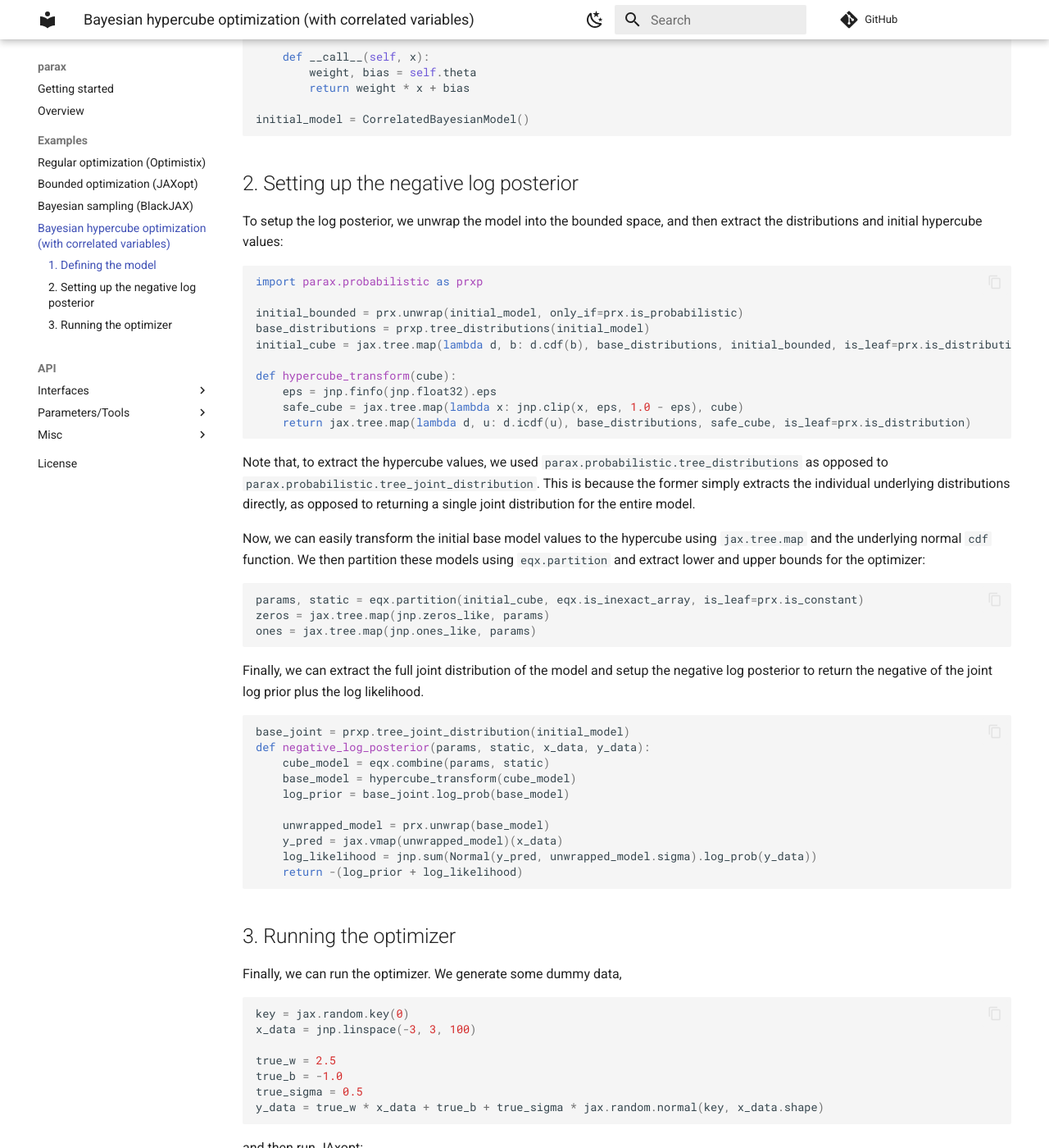
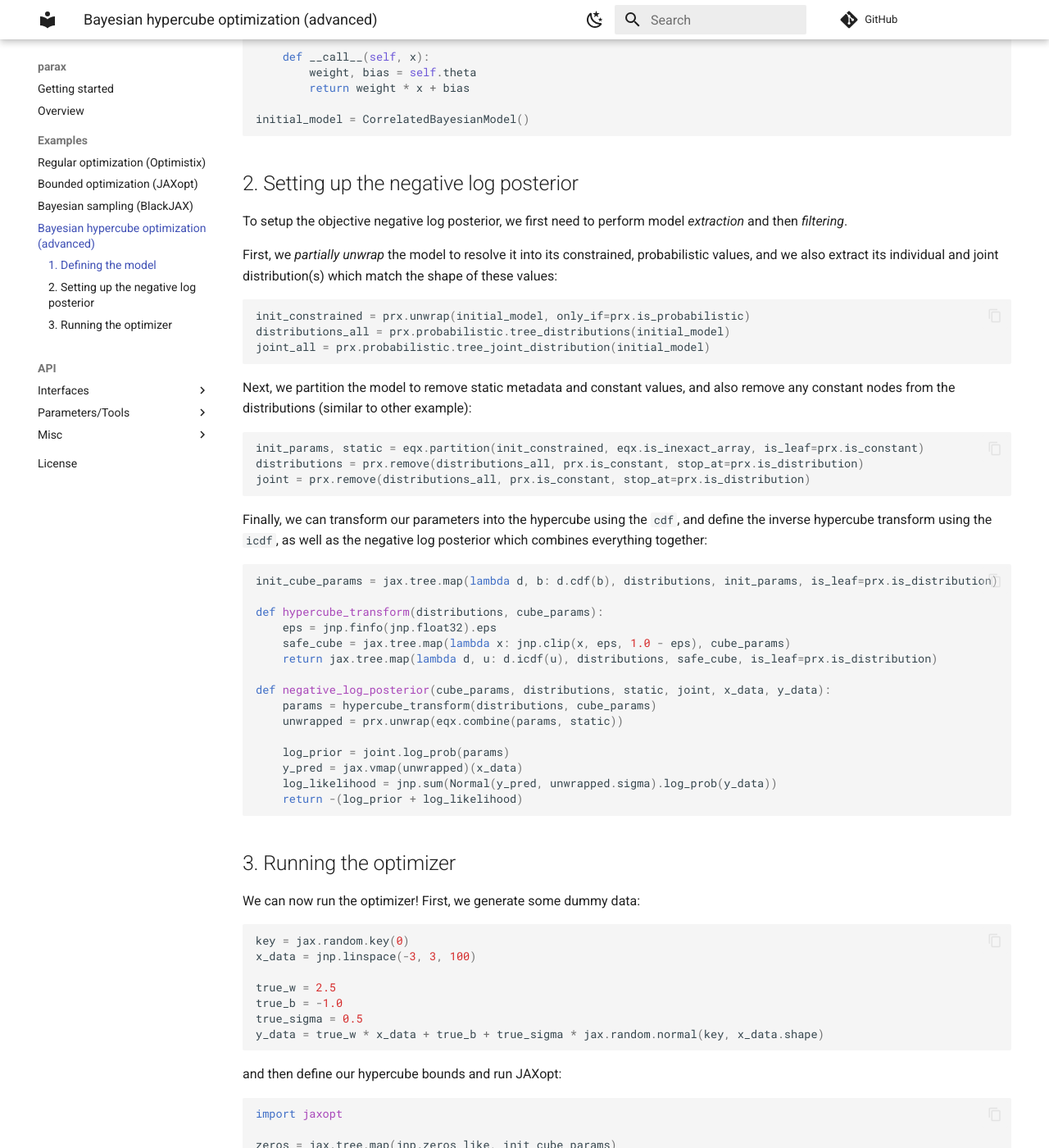
Before and after one commit to gvcallen/parax, an MkDocs documentation site: the page built from docs/examples/bayesian_hypercube_optimization.md, in a window 1280 px wide and 1400 px high, scrolled down 1087 px. Shown: the whole window at 82% size. Built offline with MkDocs 1.6.1 and Material for MkDocs 9.7.7, drawn with Linux system fonts in a browser that asks for light colours; comment, search, counter and statistics services are not loaded; some of the changed text lies outside the part shown.

Commit message:
Added prx.remove to examples

````diff
--- a/docs/examples/bayesian_hypercube_optimization.md
+++ b/docs/examples/bayesian_hypercube_optimization.md
@@ -47,53 +47,50 @@ initial_model = CorrelatedBayesianModel()
 
 ## 2. Setting up the negative log posterior
 
-To setup the log posterior, we unwrap the model into the bounded space, and then extract the distributions and initial hypercube values:
+To setup the objective negative log posterior, we first need to perform model *extraction* and then *filtering*.
+
+First, we *partially unwrap* the model to resolve it into its constrained, probabilistic values, and we also extract its individual and joint distribution(s) which match the shape of these values:
 
 <!-- pytest-codeblocks:cont -->
 ```python
-import parax.probabilistic as prxp
-
-initial_bounded = prx.unwrap(initial_model, only_if=prx.is_probabilistic)
-base_distributions = prxp.tree_distributions(initial_model)
-initial_cube = jax.tree.map(lambda d, b: d.cdf(b), base_distributions, initial_bounded, is_leaf=prx.is_distribution)
-
-def hypercube_transform(cube):
-    eps = jnp.finfo(jnp.float32).eps
-    safe_cube = jax.tree.map(lambda x: jnp.clip(x, eps, 1.0 - eps), cube)
-    return jax.tree.map(lambda d, u: d.icdf(u), base_distributions, safe_cube, is_leaf=prx.is_distribution)
+init_constrained = prx.unwrap(initial_model, only_if=prx.is_probabilistic)
+distributions_all = prx.probabilistic.tree_distributions(initial_model)
+joint_all = prx.probabilistic.tree_joint_distribution(initial_model)
 ```
 
-Note that, to extract the hypercube values, we used `parax.probabilistic.tree_distributions` as opposed to `parax.probabilistic.tree_joint_distribution`. This is because the former simply extracts the individual underlying distributions directly, as opposed to returning a single joint distribution for the entire model.
-
-Now, we can easily transform the initial base model values to the hypercube using `jax.tree.map` and the underlying normal `cdf` function. We then partition these models using `eqx.partition` and extract lower and upper bounds for the optimizer:
-
-<!-- pytest-codeblocks:cont -->
-
-```python
-params, static = eqx.partition(initial_cube, eqx.is_inexact_array, is_leaf=prx.is_constant)
-zeros = jax.tree.map(jnp.zeros_like, params)
-ones = jax.tree.map(jnp.ones_like, params)
-```
-
-Finally, we can extract the full joint distribution of the model and setup the negative log posterior to return the negative of the joint log prior plus the log likelihood.
+Next, we partition the model to remove static metadata and constant values, and also remove any constant nodes from the distributions (similar to other example):
 
 <!-- pytest-codeblocks:cont -->
 ```python
-base_joint = prxp.tree_joint_distribution(initial_model)
-def negative_log_posterior(params, static, x_data, y_data):
-    cube_model = eqx.combine(params, static)
-    base_model = hypercube_transform(cube_model)
-    log_prior = base_joint.log_prob(base_model)
+init_params, static = eqx.partition(init_constrained, eqx.is_inexact_array, is_leaf=prx.is_constant)
+distributions = prx.remove(distributions_all, prx.is_constant, stop_at=prx.is_distribution)
+joint = prx.remove(distributions_all, prx.is_constant, stop_at=prx.is_distribution)
+```
 
-    unwrapped_model = prx.unwrap(base_model)
-    y_pred = jax.vmap(unwrapped_model)(x_data)
-    log_likelihood = jnp.sum(Normal(y_pred, unwrapped_model.sigma).log_prob(y_data))
+Finally, we can transform our parameters into the hypercube using the `cdf`, and define the inverse hypercube transform using the `icdf`, as well as the negative log posterior which combines everything together:
+
+<!-- pytest-codeblocks:cont -->
+```python
+init_cube_params = jax.tree.map(lambda d, b: d.cdf(b), distributions, init_params, is_leaf=prx.is_distribution)
+
+def hypercube_transform(distributions, cube_params):
+    eps = jnp.finfo(jnp.float32).eps
+    safe_cube = jax.tree.map(lambda x: jnp.clip(x, eps, 1.0 - eps), cube_params)
+    return jax.tree.map(lambda d, u: d.icdf(u), distributions, safe_cube, is_leaf=prx.is_distribution)
+
+def negative_log_posterior(cube_params, distributions, static, joint, x_data, y_data):
+    params = hypercube_transform(distributions, cube_params)
+    unwrapped = prx.unwrap(eqx.combine(params, static))
+
+    log_prior = joint.log_prob(params)
+    y_pred = jax.vmap(unwrapped)(x_data)
+    log_likelihood = jnp.sum(Normal(y_pred, unwrapped.sigma).log_prob(y_data))
     return -(log_prior + log_likelihood)
 ```
 
 ## 3. Running the optimizer
 
-Finally, we can run the optimizer. We generate some dummy data,
+We can now run the optimizer! First, we generate some dummy data:
 
 <!-- pytest-codeblocks:cont -->
 ```python
@@ -106,24 +103,34 @@ true_sigma = 0.5
 y_data = true_w * x_data + true_b + true_sigma * jax.random.normal(key, x_data.shape)
 ```
 
-and then run JAxopt:
+and then define our hypercube bounds and run JAXopt:
 
 <!-- pytest-codeblocks:cont -->
 ```python
 import jaxopt
 
+zeros = jax.tree.map(jnp.zeros_like, init_cube_params)
+ones = jax.tree.map(jnp.ones_like, init_cube_params)
+
 solver = jaxopt.ScipyBoundedMinimize(fun=negative_log_posterior)
 results = solver.run(
-    init_params=params,
+    init_params=init_cube_params,
     bounds=(zeros, ones),
+    distributions=distributions,
     static=static,
+    joint=joint,
     x_data=x_data,
     y_data=y_data,
 )
+```
 
-cube_model = eqx.combine(results.params, static)
-bounded_model = hypercube_transform(cube_model)
-map_model = prx.wrap(initial_model, bounded_model, only_if=prx.is_probabilistic)
+Finally, we can map the optimized hypercube parameters back to our model:
+<!-- pytest-codeblocks:cont -->
+```python
+opt_cube_params = results.params
+opt_params = hypercube_transform(distributions, opt_cube_params)
+opt_values = eqx.combine(opt_params, static)
+opt_model = prx.wrap(initial_model, opt_values, only_if=prx.is_probabilistic)
 ```
 
 If we print out the results, we see our maximum a posteriori estimate aligns with our simulated data:
@@ -131,12 +138,12 @@ If we print out the results, we see our maximum a posteriori estimate aligns wit
 <!-- pytest-codeblocks:cont -->
 ```python
 print("--- Inline Correlated MAP Estimation ---")
-print(f"True Weight: {true_w:<5} | MAP Weight: {map_model.theta.value[0]:.3f}")
+print(f"True Weight: {true_w:<5} | MAP Weight: {opt_model.theta.value[0]:.3f}")
 # True: 2.5, MAP: 2.499
 
-print(f"True Bias:   {true_b:<5} | MAP Bias:   {map_model.theta.value[1]:.3f}")
+print(f"True Bias:   {true_b:<5} | MAP Bias:   {opt_model.theta.value[1]:.3f}")
 # True: -1.0, MAP: -0.942
 
-print(f"True Sigma:  {true_sigma:<5} | MAP Sigma:  {map_model.sigma.value:.3f}")
+print(f"True Sigma:  {true_sigma:<5} | MAP Sigma:  {opt_model.sigma.value:.3f}")
 # True: 0.5, MAP: 0.470
 ```
--- a/mkdocs.yml
+++ b/mkdocs.yml
@@ -54,7 +54,7 @@ nav:
     - Regular optimization (Optimistix): examples/regular_optimization_optimistix.md
     - Bounded optimization (JAXopt): examples/bounded_optimization_jaxopt.md
     - Bayesian sampling (BlackJAX): examples/bayesian_sampling_blackjax.md
-    - Bayesian hypercube optimization (with correlated variables): examples/bayesian_hypercube_optimization.md
+    - Bayesian hypercube optimization (advanced): examples/bayesian_hypercube_optimization.md
   - API:
     - Interfaces:
       - Unwrappable: api/unwrappable.md
--- a/parax/__init__.py
+++ b/parax/__init__.py
@@ -64,6 +64,7 @@ from parax.variables import (
 from parax.filters import (
     is_distribution as is_distribution,
     is_bijector as is_bijector,
+    remove as remove,
 )
 
 
--- a/pyproject.toml
+++ b/pyproject.toml
@@ -1,6 +1,6 @@
 [project]
 name = "parax"
-version = "0.7.2"
+version = "0.7.3"
 description = "Parametric modeling in JAX"
 readme = "README.md"
 authors = [
````
Also changed, not shown: other parts of docs/examples/bayesian_hypercube_optimization.md (+2 -2 lines), docs/api/filters.md (+2 -0 lines), docs/examples/bayesian_sampling_blackjax.md (+34 -26 lines), docs/examples/bounded_optimization_jaxopt.md (+7 -6 lines), 1 other file.
